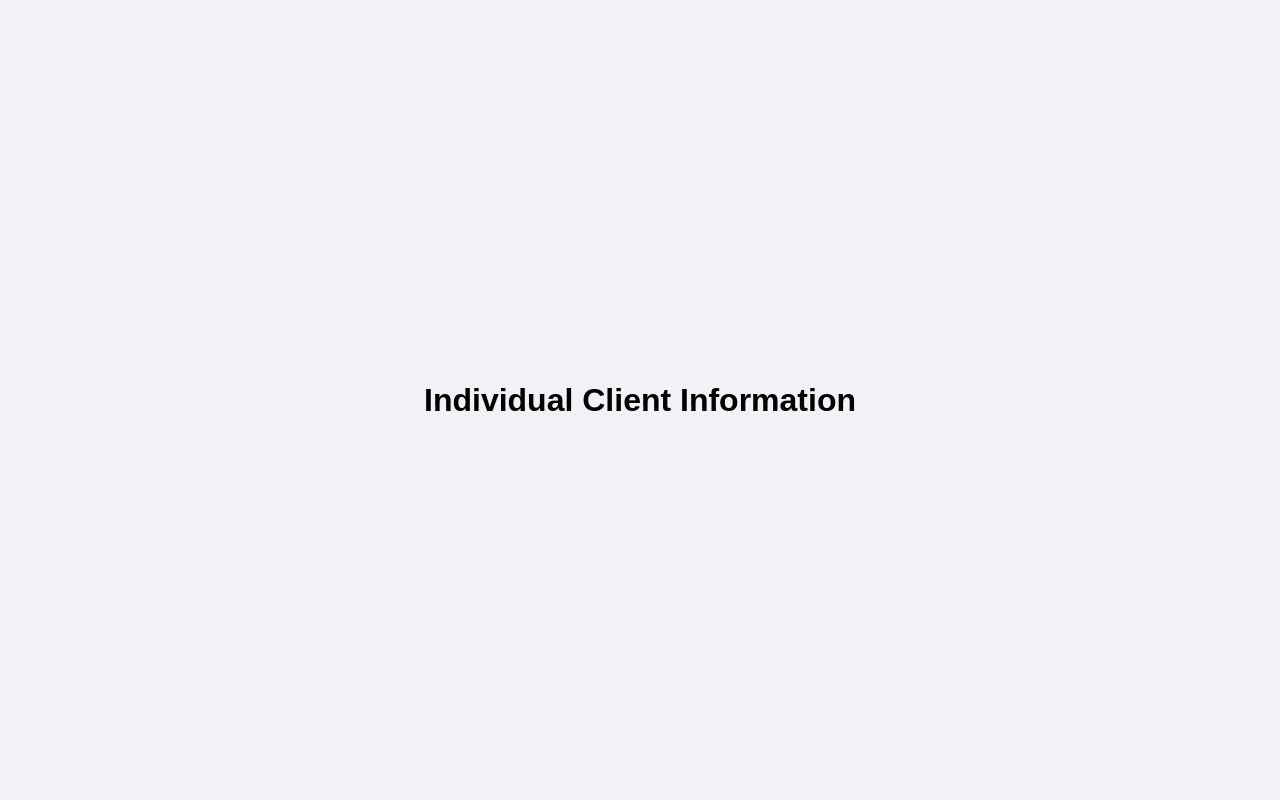
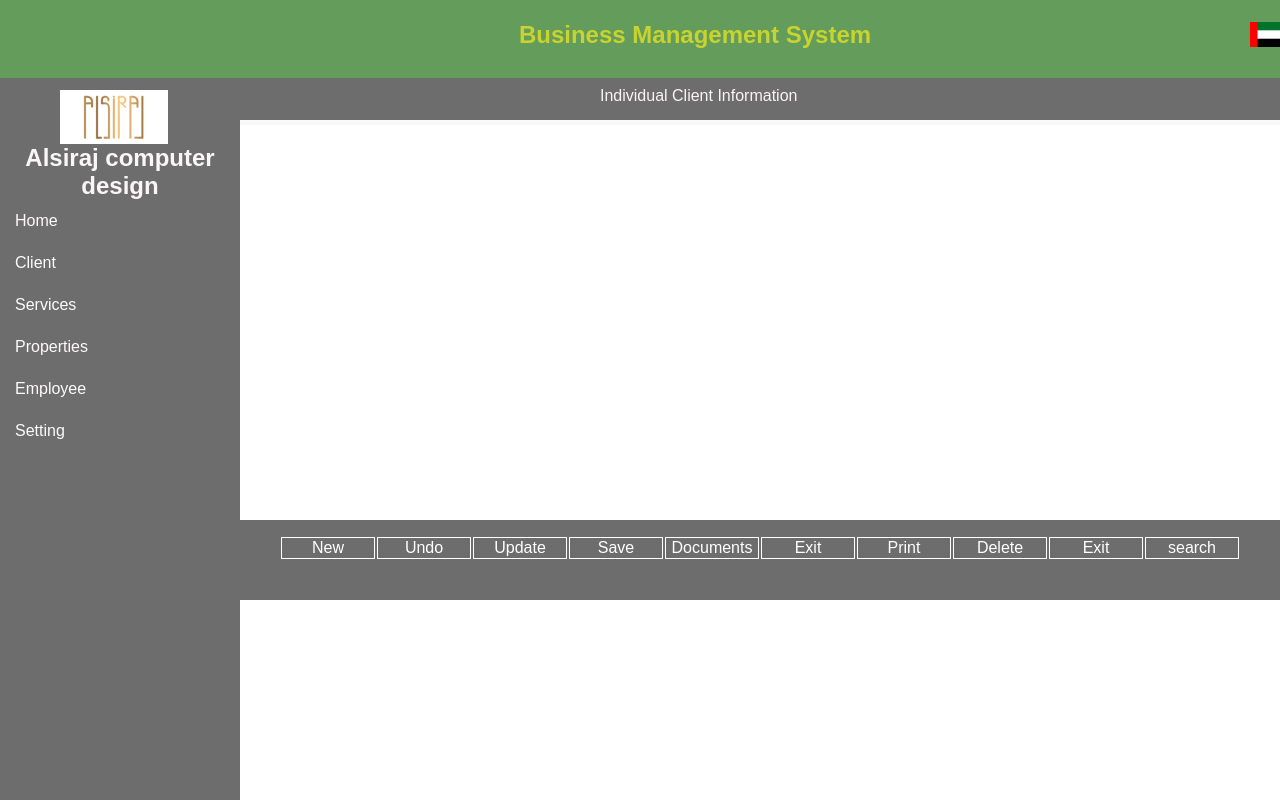
Before and after one commit to PaviSabaree/react-node, a React (Create React App) app in the folder login-register-app/: page /individualinfo in a window 1280 px wide. Built offline with nearby package versions, Linux system fonts and the light colour scheme.

Commit message:
ind-info-1

```diff
--- a/login-register-app/src/components/Header/Header.css
+++ b/login-register-app/src/components/Header/Header.css
@@ -6,7 +6,7 @@
     padding: 1px 500px 2px 150px;
     /* padding: 0x; */
     margin: 0;
-    height: 14%;
+    height: 75px;
     width: 100%;
      position: fixed;
      /* z-index: 1;  */
--- a/login-register-app/src/components/Individualinfo/individualinfo.css
+++ b/login-register-app/src/components/Individualinfo/individualinfo.css
@@ -1,4 +1,58 @@
 .ind-info {
-    text-align:left;
-    top:0;
+
+    width: 100%;
+    height: 100%;
+    background: white;
+    position: relative
 }
+.container-info {
+    background: #f9f9f9;
+    padding-left: 240px;
+    padding-right: 0;
+    padding-top:75px;
+    padding-bottom: 5px;
+}
+
+.top-bar {
+    background-color: #6e6d6d;
+    padding: 0x;
+    margin: 0;
+    height: 45px;
+    width: 100%;
+     top:92px;
+     z-index: 1;
+    overflow: auto;
+  }
+  .container-info h7{
+      position: absolute;
+      left:600px;
+      padding-top: 6px;
+      margin-top: 6px;
+    color: rgb(248, 244, 244);
+  }
+  .footer-bar {
+    background-color: #6e6d6d;
+    top:520px;
+    color: rgb(200, 211, 47);
+    /* padding: 1px 5px 2px 550px; */
+    padding: 0x;
+    margin: 0;
+    height: 10%;
+    width: 100%;
+     position: fixed;
+     /* z-index: 1;  */
+    overflow: auto;
+
+  }
+  .footer-bar ul{
+    list-style-type: none;
+    display:inline-flex;
+    color: #fff;
+  }
+  .footer-bar ul li{
+      width:90px;
+      margin: 1px;
+      padding: 1px;
+      border: 1px solid #fff;
+      text-align: center;
+  }
--- a/login-register-app/src/components/Individualinfo/individualinfo.js
+++ b/login-register-app/src/components/Individualinfo/individualinfo.js
@@ -1,10 +1,36 @@
-import React from 'react'
+import React from 'react';
+import Header from "../Header/Header"
+import Navbar from "../Nav-bar/Nav-bar"
+import "./individualinfo.css"
 
 function Individualinfo() {
 
     return (
         <div className='ind-info'>
-            <h1>Individual Client Information</h1>
+            <Header/>
+            <Navbar/>
+            <div className='container-info'>
+                <div className='top-bar'>
+                <h7>{} Individual Client Information</h7>
+                </div>
+<div className='footer-bar'>
+    <ul>
+        <li>New</li>
+        <li>Undo</li>
+        <li>Update</li>
+        <li>Save</li>
+        <li>Documents</li>
+        <li>Exit</li>
+        <li>Print</li>
+        <li>Delete</li>
+        <li>Exit</li>
+        <li>search</li>
+
+    </ul>
+</div>
+            </div>
+
+
         </div>
     )
 }
--- a/login-register-app/src/components/Nav-bar/Nav-bar.css
+++ b/login-register-app/src/components/Nav-bar/Nav-bar.css
@@ -1,7 +1,7 @@
 .nav-bar ul {
   list-style-type: none;
   display: block;
-  top:76px;
+  top:78px;
   margin: 0;
   padding: 0;
   height: 100%;
```
